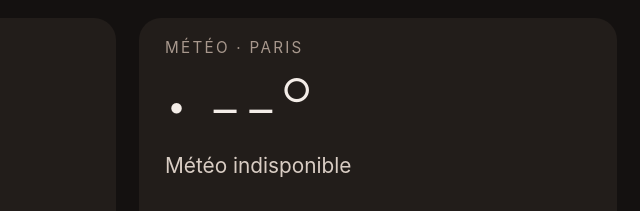
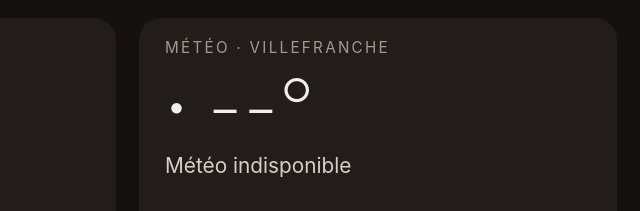
Before and after one commit to fabetech596/tableau-de-bord, a plain HTML site: page index.html in a window 1280 px wide. Shown: the top 211 px of the page, 640-1280 px from the left. Drawn offline with Linux system fonts and the light colour scheme; no server answers.

Commit message:
Update location settings in CONFIG variable

```diff
--- a/index.html
+++ b/index.html
@@ -110,9 +110,9 @@ body.is-night #night { opacity: 0.72; }
 <script>
 /* ====== RÉGLAGES — à modifier ====== */
 var CONFIG = {
-  ville: "Paris",
-  latitude: 48.8566,
-  longitude: 2.3522,
+  ville: "Villefranche",
+  latitude: 45.9897,     // Villefranche-sur-Saône
+  longitude: 4.7186,
   nuitDebut: 23,  // heure où l'écran s'assombrit
   nuitFin: 7      // heure où il redevient normal
 };
```
